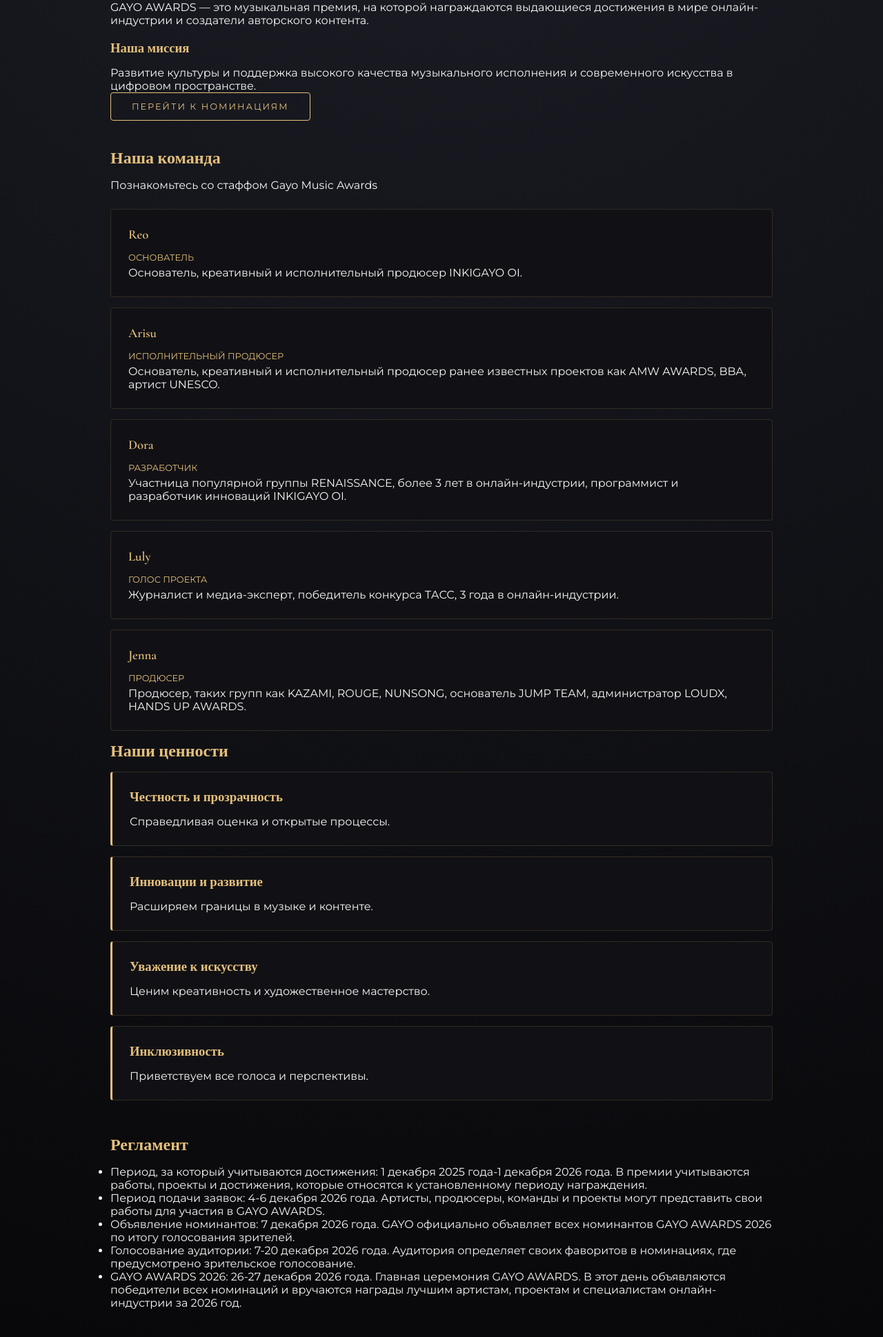
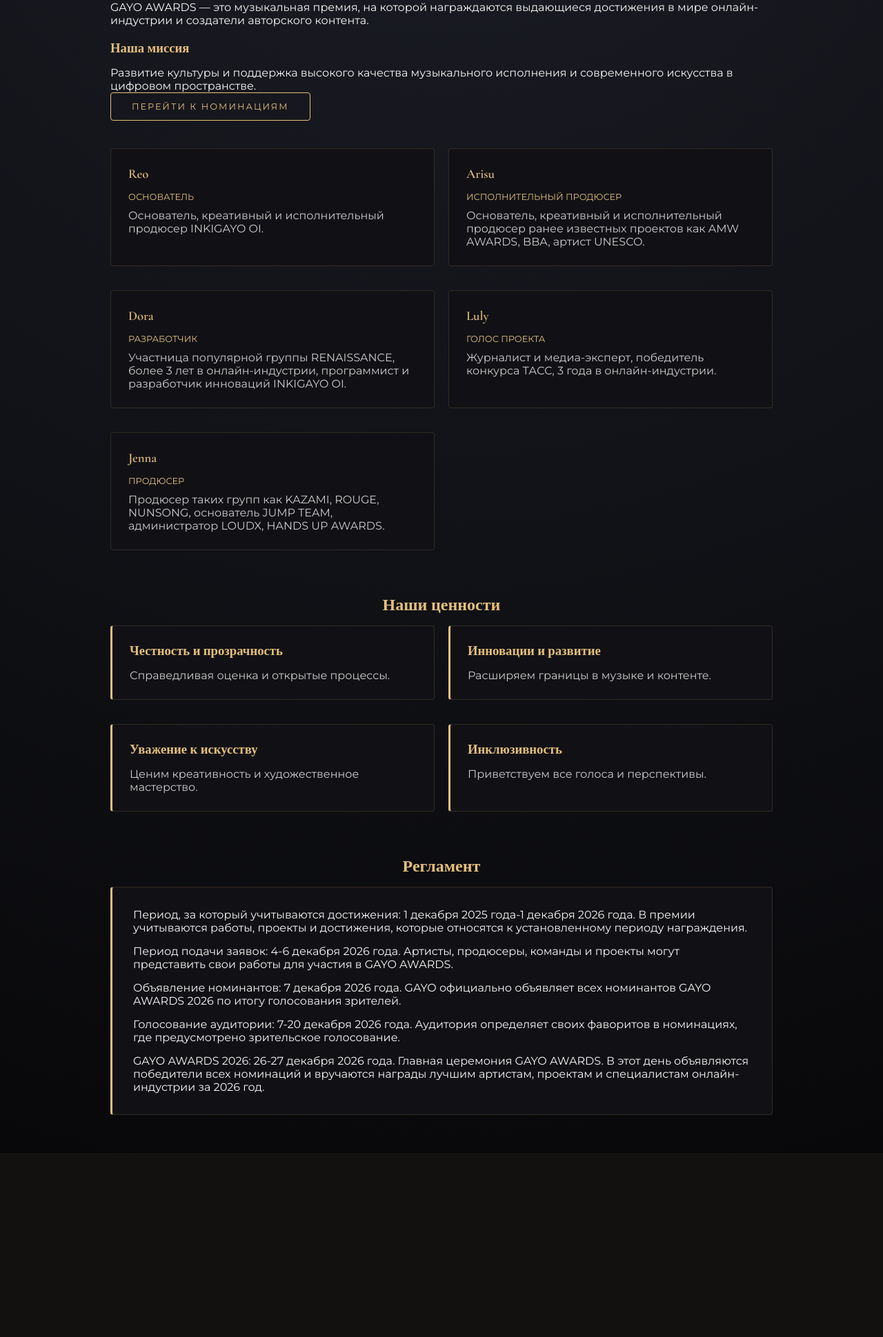
Before and after one commit to kkqumii/gayo-awards, a Flask app: page / in a window 1280 px wide. Shown: the part 436-2375 px from the top of the page at 69% size. After the commit the page ends 2053 px from the top, so only its background shows below. Run offline with Flask 3, Linux system fonts and the light colour scheme.

Commit message:
Update about.html

```diff
--- a/templates/about.html
+++ b/templates/about.html
@@ -17,65 +17,68 @@
 
     <a href="/nominations" class="btn" style="margin-bottom: 40px;">Перейти к номинациям</a>
 
-    <!-- Команда -->
-    <h2>Наша команда</h2>
-    <p style="margin-bottom: 25px;">Познакомьтесь со стаффом Gayo Music Awards</p>
-
-    <div class="grid-team">
+       <div class="grid-container">
+        <!-- Reo -->
         <div class="card">
             <h3>Reo</h3>
-            <p style="color: #e5c07b; font-size: 0.8rem; text-transform: uppercase; margin-bottom: 5px;">Основатель</p>
-            <p>Основатель, креативный и исполнительный продюсер INKIGAYO OI.</p>
+            <p style="color: #e5c07b; font-size: 0.8rem; text-transform: uppercase; margin-bottom: 10px;">Основатель</p>
+            <p style="color: #ccc;">Основатель, креативный и исполнительный продюсер INKIGAYO OI.</p>
         </div>
+
+        <!-- Arisu -->
         <div class="card">
             <h3>Arisu</h3>
-            <p style="color: #e5c07b; font-size: 0.8rem; text-transform: uppercase; margin-bottom: 5px;">Исполнительный продюсер</p>
-            <p>Основатель, креативный и исполнительный продюсер ранее известных проектов как AMW AWARDS, BBA, артист UNESCO.</p>
+            <p style="color: #e5c07b; font-size: 0.8rem; text-transform: uppercase; margin-bottom: 10px;">Исполнительный продюсер</p>
+            <p style="color: #ccc;">Основатель, креативный и исполнительный продюсер ранее известных проектов как AMW AWARDS, BBA, артист UNESCO.</p>
         </div>
+
+        <!-- Dora -->
         <div class="card">
             <h3>Dora</h3>
-            <p style="color: #e5c07b; font-size: 0.8rem; text-transform: uppercase; margin-bottom: 5px;">Разработчик</p>
-            <p>Участница популярной группы RENAISSANCE, более 3 лет в онлайн-индустрии, программист и разработчик инноваций INKIGAYO OI.</p>
+            <p style="color: #e5c07b; font-size: 0.8rem; text-transform: uppercase; margin-bottom: 10px;">Разработчик</p>
+            <p style="color: #ccc;">Участница популярной группы RENAISSANCE, более 3 лет в онлайн-индустрии, программист и разработчик инноваций INKIGAYO OI.</p>
         </div>
+
+        <!-- Luly -->
         <div class="card">
             <h3>Luly</h3>
-            <p style="color: #e5c07b; font-size: 0.8rem; text-transform: uppercase; margin-bottom: 5px;">Голос проекта</p>
-            <p>Журналист и медиа-эксперт, победитель конкурса ТАСС, 3 года в онлайн-индустрии.</p>
+            <p style="color: #e5c07b; font-size: 0.8rem; text-transform: uppercase; margin-bottom: 10px;">Голос проекта</p>
+            <p style="color: #ccc;">Журналист и медиа-эксперт, победитель конкурса ТАСС, 3 года в онлайн-индустрии.</p>
         </div>
+
+        <!-- Jenna -->
         <div class="card">
             <h3>Jenna</h3>
-            <p style="color: #e5c07b; font-size: 0.8rem; text-transform: uppercase; margin-bottom: 5px;">Продюсер</p>
-            <p>Продюсер, таких групп как KAZAMI, ROUGE, NUNSONG, основатель JUMP TEAM, администратор LOUDX, HANDS UP AWARDS.</p>
+            <p style="color: #e5c07b; font-size: 0.8rem; text-transform: uppercase; margin-bottom: 10px;">Продюсер</p>
+            <p style="color: #ccc;">Продюсер таких групп как KAZAMI, ROUGE, NUNSONG, основатель JUMP TEAM, администратор LOUDX, HANDS UP AWARDS.</p>
         </div>
-<p></p>
-    <!-- Ценности -->
-    <h2>Наши ценности</h2>
-
-    <div class="card" style="border-left: 3px solid #e5c07b; margin-bottom: 15px;">
-        <h3>Честность и прозрачность</h3>
-        <p>Справедливая оценка и открытые процессы.</p>
     </div>
 
-    <div class="card" style="border-left: 3px solid #e5c07b; margin-bottom: 15px;">
+    <!-- Ценности -->
+    <h2 style="margin-top: 50px; text-align: center;">Наши ценности</h2>
+    <div class="grid-container">
+        <div class="card card-accent">
+            <h3>Честность и прозрачность</h3>
+            <p style="color: #ccc;">Справедливая оценка и открытые процессы.</p>
+        </div>
+        <div class="card card-accent">
             <h3>Инновации и развитие</h3>
-        <p>Расширяем границы в музыке и контенте.</p>
+            <p style="color: #ccc;">Расширяем границы в музыке и контенте.</p>
         </div>
-
-    <div class="card" style="border-left: 3px solid #e5c07b; margin-bottom: 15px;">
+        <div class="card card-accent">
             <h3>Уважение к искусству</h3>
-        <p>Ценим креативность и художественное мастерство.</p>
+            <p style="color: #ccc;">Ценим креативность и художественное мастерство.</p>
         </div>
-
-    <div class="card" style="border-left: 3px solid #e5c07b; margin-bottom: 15px;">
+        <div class="card card-accent">
             <h3>Инклюзивность</h3>
-        <p>Приветствуем все голоса и перспективы.</p>
+            <p style="color: #ccc;">Приветствуем все голоса и перспективы.</p>
+        </div>
     </div>
 
     <!-- РЕГЛАМЕНТ -->
-    <h2 style="margin-top: 50px;">Регламент</h2>
-
-    <div class="regulations-box">
-        <ul class="regulations-list">
+    <h2 style="margin-top: 50px; text-align: center;">Регламент</h2>
+    <div class="card card-accent" style="padding: 30px;">
+        <ul style="list-style: none; padding: 0; margin: 0; display: flex; flex-direction: column; gap: 15px;">
             <li>Период, за который учитываются достижения: 1 декабря 2025 года-1 декабря 2026 года. В премии учитываются работы, проекты и достижения, которые относятся к установленному периоду награждения.</li>
             <li>Период подачи заявок: 4-6 декабря 2026 года. Артисты, продюсеры, команды и проекты могут представить свои работы для участия в GAYO AWARDS.</li>
             <li>Объявление номинантов: 7 декабря 2026 года. GAYO официально объявляет всех номинантов GAYO AWARDS 2026 по итогу голосования зрителей.</li>
```
Lines whose indentation alone changed are shown as unchanged.
